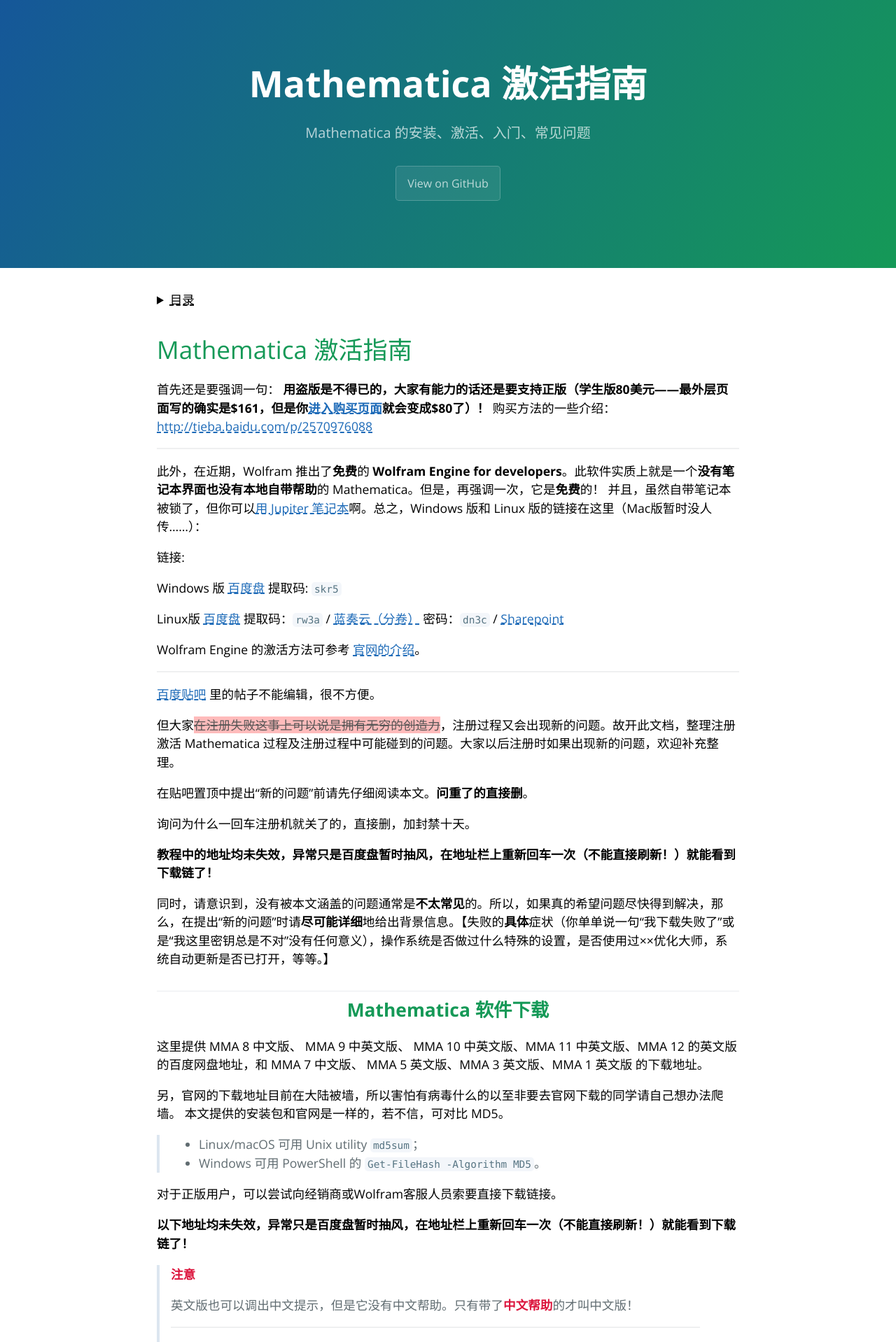
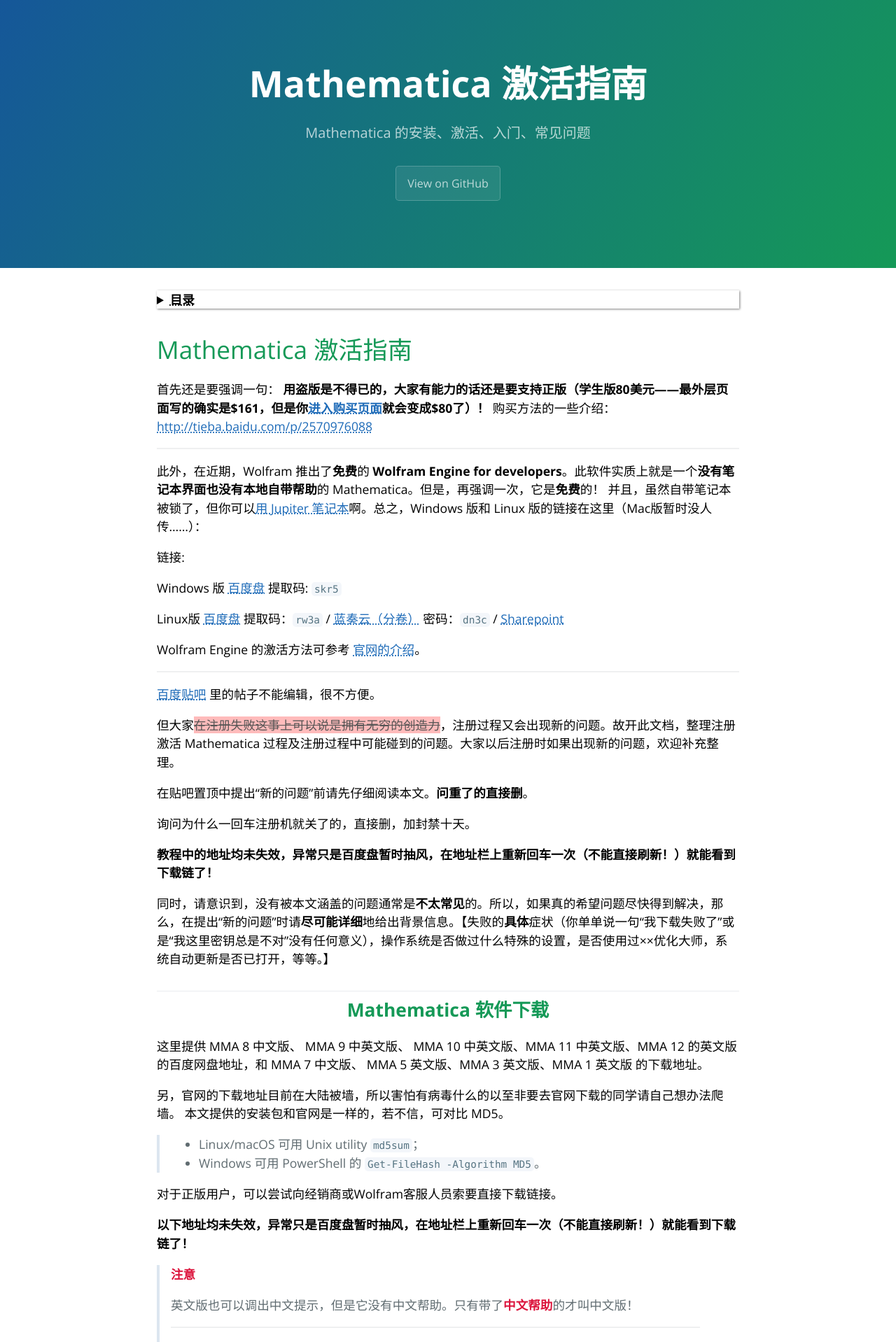
Before and after one commit to TieBaMma/InstallTutorial, a Jekyll site: the page built from index.md, in a window 1280 px wide. Shown: the top 1918 px of the page at 70% size. Built offline with Jekyll 4.4.1, drawn with Linux system fonts in a browser that asks for light colours.

Commit message:
🌐 Improve accessibility

```diff
--- a/_layouts/default.html
+++ b/_layouts/default.html
@@ -8,10 +8,10 @@
 
   <section class="main-content">
 
-    <details>
+    <details id="toc">
       <summary>目录</summary>
 
-      {% include toc.html h_min=2 id="toc" sanitize=true html=content %}
+      {% include toc.html h_min=2 sanitize=true html=content %}
 
     </details>
 
--- a/css/cayman-patch.css
+++ b/css/cayman-patch.css
@@ -4,6 +4,10 @@
  * Copyright (c) Lemming
  * Released under the MIT License.
  * https://github.com/Lemmingh
+ */
+
+/* This file is dedicated to improve accessibility of [Cayman theme](https://github.com/jasonlong/cayman-theme).
+ * Apply it after `cayman.css` to see a difference.
  */
 
 .main-content {
@@ -14,22 +18,29 @@
   color: #606c71;
 }
 
-.main-content h2 {
-  text-align: center;
-  font-weight: bold;
-}
-
 .main-content h2,
 .main-content h3,
 .main-content h4,
 .main-content h5,
 .main-content h6 {
   border-top: 1px solid #eaecef;
+  font-weight: bold;
   padding-top: 0.3em;
 }
 
+.main-content h2 {
+  text-align: center;
+}
+
 .main-content a {
-  text-decoration: underline dashed;
+  text-decoration: underline dotted;
+}
+
+/* Fix a problem related to [Selector Specificity](https://developer.mozilla.org/en-US/docs/Web/CSS/Specificity).
+ * Calculate specificity of `a:hover`, `.main-content a`, and `.main-content a:hover`, then you will know why.
+ */
+.main-content a:hover {
+  text-decoration: underline solid;
 }
 
 blockquote strong {
@@ -45,14 +56,23 @@
     "Sarasa Mono T SC", "SimHei", monospace, "Droid Sans Fallback" !important;
 }
 
-details summary {
+summary {
   cursor: pointer;
   display: list-item;
-  text-decoration: underline dashed;
+  font-weight: bold;
+  text-decoration: underline dotted;
+}
+
+summary:hover {
+  text-decoration: underline solid;
+}
+
+/* ! Designed for this website only */
+#toc {
+  box-shadow: 1px 1px 3px gray;
 }
 
 /* Based on https://github.githubassets.com/assets/github-89d9d3c9d19ddf234d9355a9ff50bcbd.css */
-
 kbd {
   background-color: #fafbfc;
   border: 1px solid #c6cbd1;
@@ -62,7 +82,7 @@
   color: #444d56;
   display: inline-block;
   font-weight: 700;
-  line-height: 0.7em;
+  line-height: 1em;
   padding: 3px 5px;
   vertical-align: middle;
   white-space: nowrap;
```
